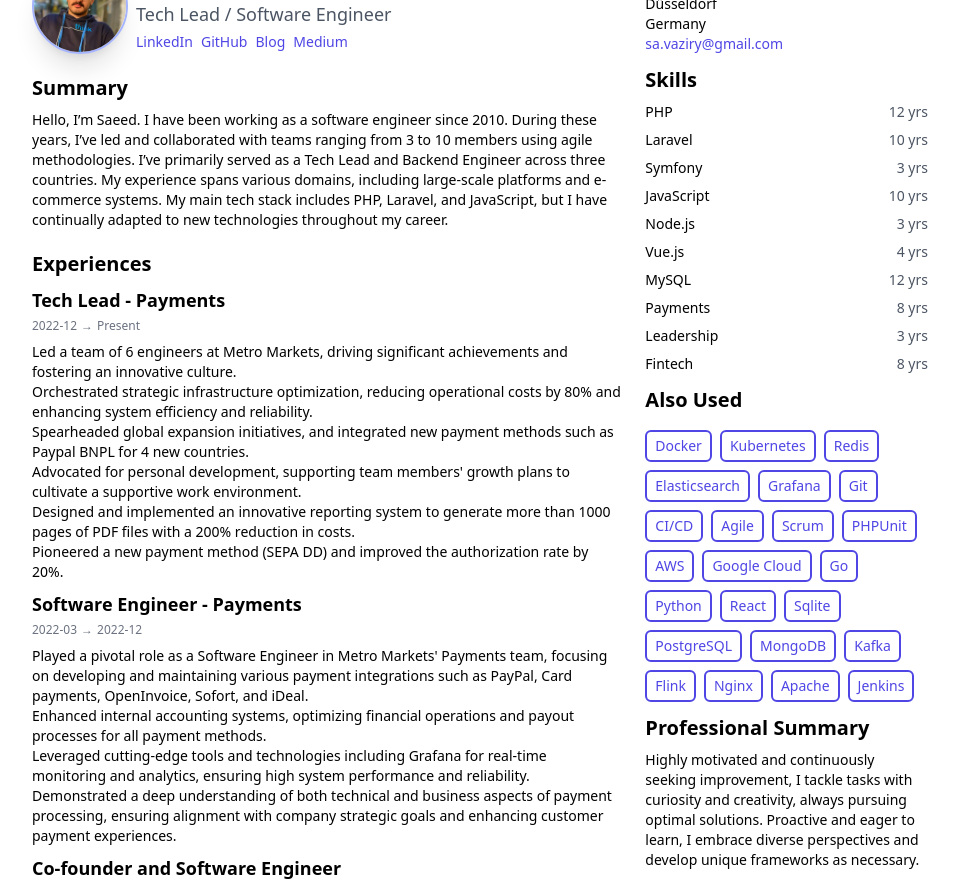
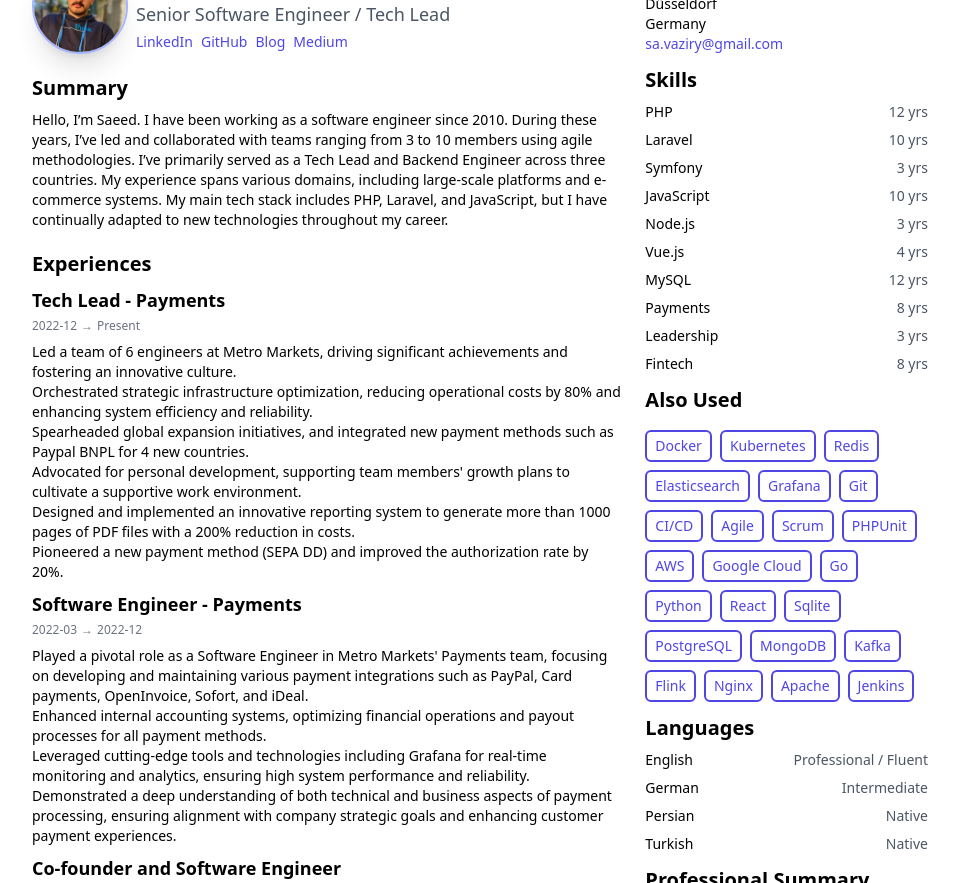
Before and after one commit to saeedvaziry/cv, a website built with Vite: page index.html in a window 1280 px wide. Shown: the part 54-937 px from the top of the page, without its empty margins (160-1119 px from the left). Built offline with nearby package versions, Linux system fonts and the light colour scheme.

Commit message:
add languages section

```diff
--- a/cv.json
+++ b/cv.json
@@ -1,6 +1,6 @@
 {
   "name": "Saeed Vaziry",
-  "title": "Tech Lead / Software Engineer",
+  "title": "Senior Software Engineer / Tech Lead",
   "email": "sa.vaziry@gmail.com",
   "phone": "",
   "country": "Germany",
@@ -112,10 +112,10 @@
     "Jenkins"
   ],
   "languages": [
-    { "language": "English", "level": "Professional" },
-    { "language": "Persian", "level": "Native" },
-    { "language": "Turkish", "level": "Professional" },
-    { "language": "German", "level": "Intermediate" }
+    { "name": "English", "level": "Professional / Fluent" },
+    { "name": "German", "level": "Intermediate" },
+    { "name": "Persian", "level": "Native" },
+    { "name": "Turkish", "level": "Native" }
   ],
   "projects": [
     {
--- a/index.html
+++ b/index.html
@@ -129,6 +129,18 @@
           </div>
         </div>
 
+        <div class="space-y-2">
+          <h2 class="text-xl font-bold">Languages</h2>
+          <div class="space-y-2">
+            <template x-for="language in window.cv.languages">
+              <div class="flex items-center justify-between">
+                <span class="font-medium" x-text="language.name"></span>
+                <span class="text-gray-600" x-text="language.level"></span>
+              </div>
+            </template>
+          </div>
+        </div>
+
         <div class="space-y-2 break-inside-avoid">
           <h2 class="text-xl font-bold">Professional Summary</h2>
           <div class="space-y-2 flex items-center flex-wrap">
```
